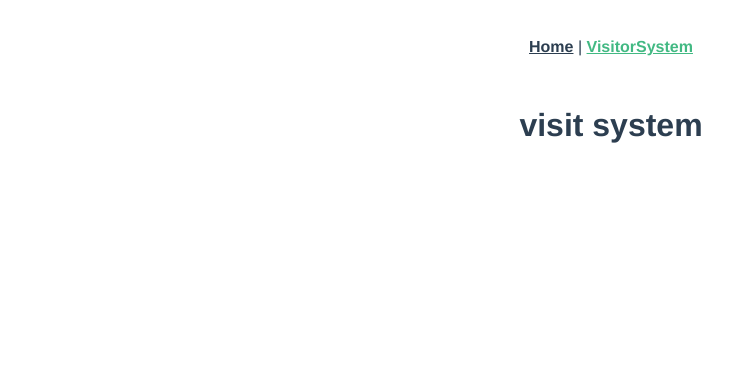
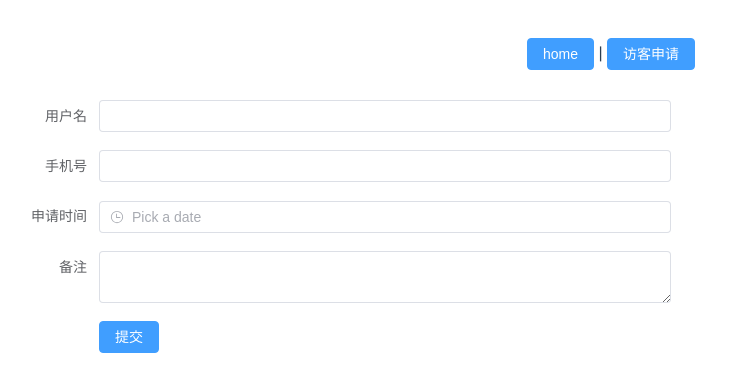
Before and after one commit to kinwgze/blog_front, a Vue app: page /#/visit in a window 1280 px wide. Shown: the top 392 px of the page, without its empty margins (29-761 px from the left). Built offline with nearby package versions, Linux system fonts and the light colour scheme.

Commit message:
2023/2/21 some codes for system

```diff
--- a/package.json
+++ b/package.json
@@ -9,6 +9,7 @@
   },
   "dependencies": {
     "core-js": "^3.27.2",
+    "element-plus": "^2.2.32",
     "vue": "^3.2.47",
     "vue-router": "^4.1.6",
     "vuex": "^4.1.0"
--- a/src/App.vue
+++ b/src/App.vue
@@ -1,11 +1,17 @@
 <template>
   <nav>
-    <router-link to="/">Home</router-link> |
-    <router-link to="/visit">VisitorSystem</router-link>
+    <router-link to="/">
+      <el-button type="primary">home</el-button>
+    </router-link> |
+    <router-link to="/visit">
+      <el-button type="primary">访客申请</el-button>
+    </router-link>
   </nav>
   <router-view/>
 </template>
 
+<script>
+</script>
 <style lang="less">
 #app {
   font-family: Avenir, Helvetica, Arial, sans-serif;
@@ -19,12 +25,7 @@ nav {
   padding: 30px;
 
   a {
-    font-weight: bold;
-    color: #2c3e50;
-
-    &.router-link-exact-active {
-      color: #42b983;
-    }
+    text-decoration: none;
   }
 }
 </style>
--- a/src/components/HelloWorld.vue
+++ /dev/null
@@ -1,60 +0,0 @@
-<template>
-  <div class="hello">
-    <h1>{{ msg }}</h1>
-    <p>
-      For a guide and recipes on how to configure / customize this project,<br>
-      check out the
-      <a href="https://cli.vuejs.org" target="_blank" rel="noopener">vue-cli documentation</a>.
-    </p>
-    <h3>Installed CLI Plugins</h3>
-    <ul>
-      <li><a href="https://github.com/vuejs/vue-cli/tree/dev/packages/%40vue/cli-plugin-babel" target="_blank" rel="noopener">babel</a></li>
-      <li><a href="https://github.com/vuejs/vue-cli/tree/dev/packages/%40vue/cli-plugin-router" target="_blank" rel="noopener">router</a></li>
-      <li><a href="https://github.com/vuejs/vue-cli/tree/dev/packages/%40vue/cli-plugin-vuex" target="_blank" rel="noopener">vuex</a></li>
-      <li><a href="https://github.com/vuejs/vue-cli/tree/dev/packages/%40vue/cli-plugin-eslint" target="_blank" rel="noopener">eslint</a></li>
-    </ul>
-    <h3>Essential Links</h3>
-    <ul>
-      <li><a href="https://vuejs.org" target="_blank" rel="noopener">Core Docs</a></li>
-      <li><a href="https://forum.vuejs.org" target="_blank" rel="noopener">Forum</a></li>
-      <li><a href="https://chat.vuejs.org" target="_blank" rel="noopener">Community Chat</a></li>
-      <li><a href="https://twitter.com/vuejs" target="_blank" rel="noopener">Twitter</a></li>
-      <li><a href="https://news.vuejs.org" target="_blank" rel="noopener">News</a></li>
-    </ul>
-    <h3>Ecosystem</h3>
-    <ul>
-      <li><a href="https://router.vuejs.org" target="_blank" rel="noopener">vue-router</a></li>
-      <li><a href="https://vuex.vuejs.org" target="_blank" rel="noopener">vuex</a></li>
-      <li><a href="https://github.com/vuejs/vue-devtools#vue-devtools" target="_blank" rel="noopener">vue-devtools</a></li>
-      <li><a href="https://vue-loader.vuejs.org" target="_blank" rel="noopener">vue-loader</a></li>
-      <li><a href="https://github.com/vuejs/awesome-vue" target="_blank" rel="noopener">awesome-vue</a></li>
-    </ul>
-  </div>
-</template>
-
-<script>
-export default {
-  name: 'HelloWorld',
-  props: {
-    msg: String
-  }
-}
-</script>
-
-<!-- Add "scoped" attribute to limit CSS to this component only -->
-<style scoped lang="less">
-h3 {
-  margin: 40px 0 0;
-}
-ul {
-  list-style-type: none;
-  padding: 0;
-}
-li {
-  display: inline-block;
-  margin: 0 10px;
-}
-a {
-  color: #42b983;
-}
-</style>
--- a/src/main.js
+++ b/src/main.js
@@ -2,5 +2,7 @@ import { createApp } from 'vue'
 import App from './App.vue'
 import router from './router'
 import store from './store'
+import ElementPlus from 'element-plus'
+import 'element-plus/dist/index.css'
 
-createApp(App).use(store).use(router).mount('#app')
+createApp(App).use(store).use(router).use(ElementPlus).mount('#app')
--- /dev/null
+++ b/src/views/Home.vue
@@ -0,0 +1,14 @@
+<template>
+<h2>hello</h2>
+</template>
+
+<script>
+export default {
+  // eslint-disable-next-line vue/multi-word-component-names
+  name: 'Home'
+}
+</script>
+
+<style scoped>
+
+</style>
--- a/src/views/HomeView.vue
+++ /dev/null
@@ -1,18 +0,0 @@
-<template>
-  <div class="home">
-    <img alt="Vue logo" src="../assets/logo.png">
-    <HelloWorld msg="Welcome to Your Vue.js App"/>
-  </div>
-</template>
-
-<script>
-// @ is an alias to /src
-import HelloWorld from '@/components/HelloWorld.vue'
-
-export default {
-  name: 'HomeView',
-  components: {
-    HelloWorld
-  }
-}
-</script>
--- a/src/views/VisitorSystem.vue
+++ b/src/views/VisitorSystem.vue
@@ -1,12 +1,58 @@
 <template>
-<h1>
-  visit system
-</h1>
+  <el-form :model="form" label-width="120px">
+    <el-form-item label="用户名">
+      <el-input v-model.trim="form.guestName" style="width:50%" maxlength="120">
+      </el-input>
+    </el-form-item>
+    <el-form-item label="手机号">
+      <el-input v-model="form.phoneNumber" style="width:50%" maxlength="60">
+      </el-input>
+    </el-form-item>
+    <el-form-item label="申请时间">
+      <el-col :span="12">
+        <el-date-picker
+          v-model="form.date1"
+          placeholder="Pick a date"
+          style="width: 100%"
+          type="datetime"
+          value-format="YYYY-MM-DD HH:mm"
+          format="YYYY-MM-DD HH:mm"
+          :default-value="form.timeDefaultShow"
+        />
+      </el-col>
+    </el-form-item>
+    <el-form-item label="备注">
+      <el-input v-model.lazy="form.note" type="textarea" style="width: 50%" maxlength="1024" >
+      </el-input>
+    </el-form-item>
+    <el-form-item>
+      <el-button type="primary" @click="submit">提交</el-button>
+    </el-form-item>
+  </el-form>
 </template>
 
 <script>
+import { reactive } from 'vue'
+
 export default {
-  name: 'VisitorSystem'
+  name: 'VisitorSystem',
+  setup () {
+    const form = reactive({
+      guestName: '',
+      phoneNumber: '',
+      date1: '',
+      date2: '',
+      note: '',
+      timeDefaultShow: new Date()
+    })
+
+    const submit = async () => {
+      console.log(form)
+
+      // 在这里进行上传（axios、ajax）
+    }
+    return { form, submit }
+  }
 }
 </script>
 
```
Also changed, not shown: src/router/index.js (+2 -6 lines), 1 other file (tests, documents, lock files or other folders).
